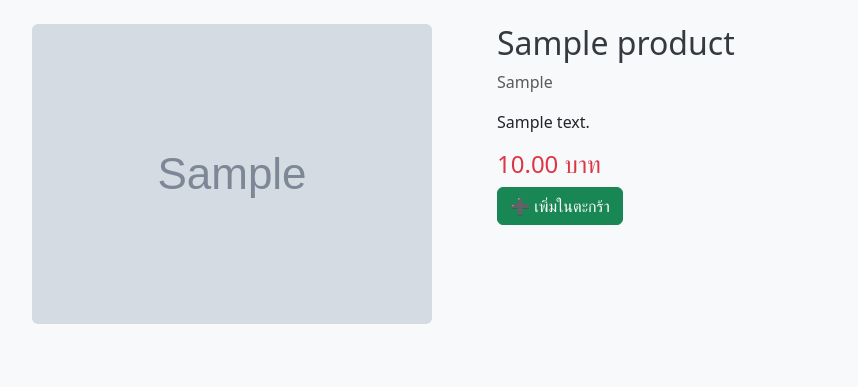
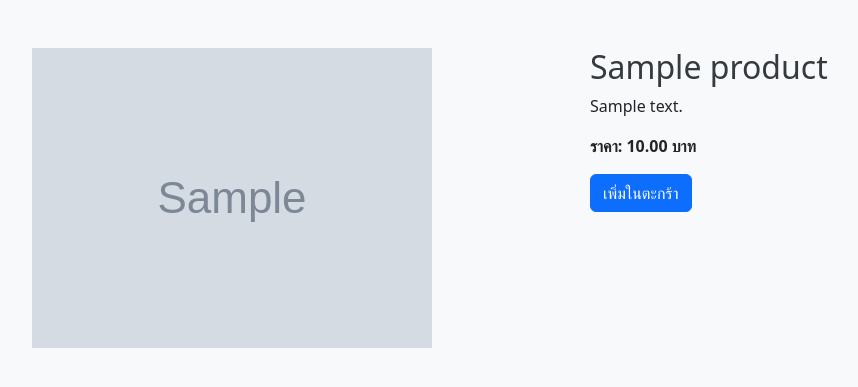
Before and after one commit to Game06TH/website-, a Flask app: page /product/1 in a window 1280 px wide. Shown: the part 56-443 px from the top of the page, without its empty margins (62-920 px from the left). Run offline with Flask 3, Linux system fonts and the light colour scheme; tables that the repository leaves empty hold one stand-in row (values such as "Sample post"); grey boxes marked "Sample" are stand-in pictures; data that the repository does not hold is empty.

Commit message:
ค. 5.1
🔹 4. สร้างหน้าแสดงรายละเอียดสินค้า (/product/<id>)
เขียน route แสดงรายละเอียด
ดึงข้อมูลเฉพาะสินค้าที่เลือก
ใส่ปุ่ม “เพิ่มในตะกร้า”
เป้าหมาย: สามารถกดดูสินค้ารายตัว และเตรียมข้อมูลไปยังตะกร้า

แก้ไขเพิ่มเติม

```diff
--- a/app.py
+++ b/app.py
@@ -1,7 +1,8 @@
-from flask import Flask, render_template, abort
+from flask import Flask, render_template, abort, request, redirect, url_for, session
 from models.product_model import get_products_by_category, get_product_by_id
 
 app = Flask(__name__)
+app.secret_key = 'myshop123456'  # จำเป็นสำหรับ session
 
 @app.route('/')
 def index():
@@ -16,6 +17,13 @@ def product_detail(product_id):
     else:
         abort(404)
 
+@app.route('/cart/add/<int:product_id>', methods=['POST'])
+def add_to_cart(product_id):
+    if 'cart' not in session:
+        session['cart'] = []
+
+    session['cart'].append(product_id)
+    return redirect(url_for('product_detail', product_id=product_id))
 
 if __name__ == '__main__':
     app.run(debug=True)
--- a/templates/product_detail.html
+++ b/templates/product_detail.html
@@ -1,18 +1,20 @@
 {% extends "base.html" %}
 
 {% block content %}
-<div class="container mt-4">
+<div class="container mt-5">
   <div class="row">
-    <div class="col-md-5">
-      <img src="{{ url_for('static', filename='images/' ~ product.image) }}" class="img-fluid rounded">
+    <div class="col-md-6">
+      <img src="{{ url_for('static', filename='images/' ~ product.image) }}" class="img-fluid" alt="{{ product.name }}">
     </div>
-    <div class="col-md-7">
+    <div class="col-md-6">
       <h2>{{ product.name }}</h2>
-      <p class="text-muted">{{ product.category }}</p>
       <p>{{ product.description }}</p>
-      <h4 class="text-danger">{{ product.price }} บาท</h4>
+      <p><strong>ราคา: {{ product.price }} บาท</strong></p>
+      <!-- ปุ่มเพิ่มในตะกร้า -->
+          <form method="post" action="{{ url_for('add_to_cart', product_id=product.id) }}">
+      <button type="submit" class="btn btn-primary">เพิ่มในตะกร้า</button>
+          </form>
 
-      <button class="btn btn-success">➕ เพิ่มในตะกร้า</button>
     </div>
   </div>
 </div>
```
